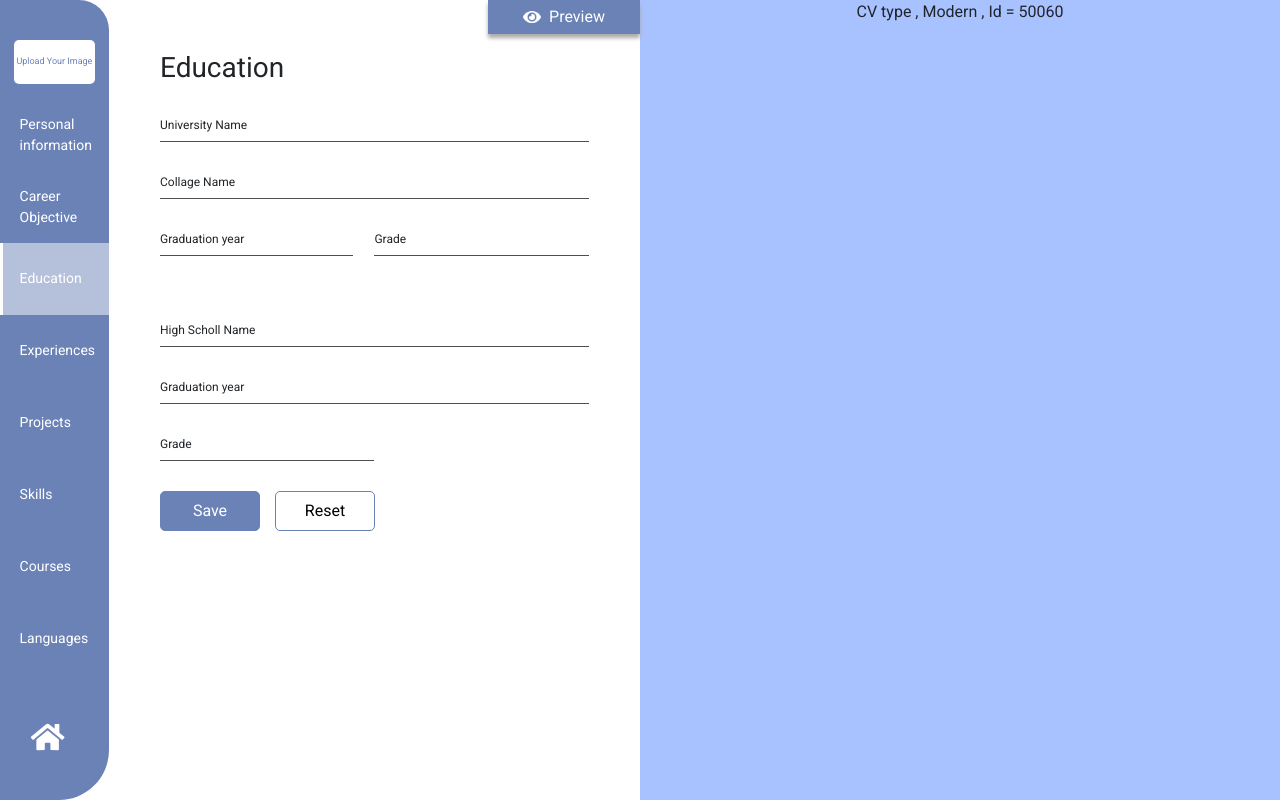
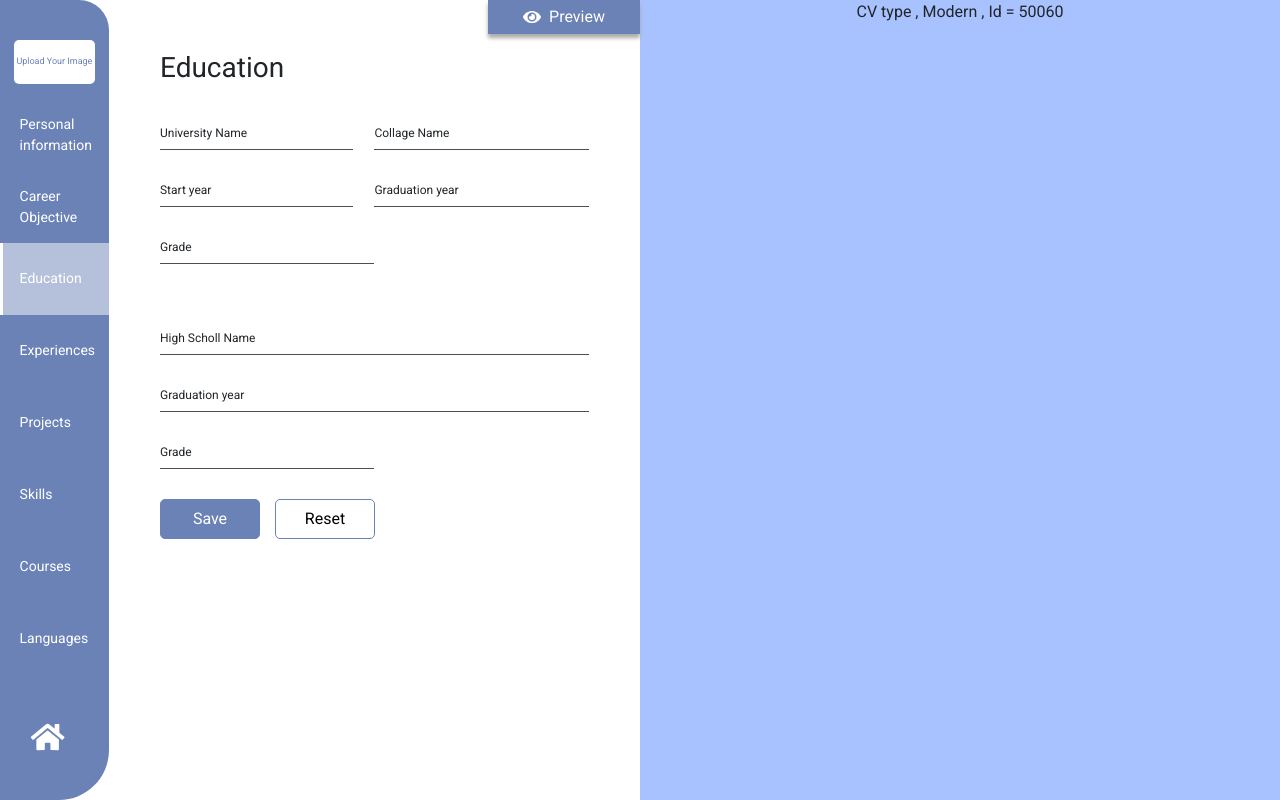
Before and after one commit to sohaila-mohamed/CV-Creator-ClientSide, a React (Create React App) app: page /Editor/Education in a window 1280 px wide. Built offline with nearby package versions, Linux system fonts and the light colour scheme.

Commit message:
Edit Editor in som fileds

```diff
--- a/src/components/editor/EditorComponents/Education/Education.jsx
+++ b/src/components/editor/EditorComponents/Education/Education.jsx
@@ -24,31 +24,28 @@ function Education(props) {
   const gradeHandler = (v) => {
     setEducation({ ...Education, grade: v });
   };
+  const uStartYearHandler = (v) => {
+    setEducation({ ...Education, uStartYear: v });
+  };
+  const collageHandler = (v) => {
+    setEducation({ ...Education, collage: v });
+  };
+  const uGradYearHandler = (v) => {
+    setEducation({ ...Education, uGraduationYear: v });
+  };
+  const uGradeHandler = (v) => {
+    setEducation({ ...Education, uGrade: v });
+  };
 
-
-    const collageHandler = (v) =>{
-        setEducation({...Education,collage:v})
-
-    }
-    const uGradYearHandler = (v) =>{
-        setEducation({...Education,uGraduationYear:v})
-    }
-    const uGradeHandler = (v) =>{
-        setEducation({...Education,uGrade:v})
-    }
-
-
-
-
-    const highSchoolHandler = (v) =>{
-        setEducation({...Education,highSchool:v})
-    }
-    const hGradYearHandler = (v) =>{
-        setEducation({...Education,hGraduationYear:v})
-    }
-    const hGradeHandler = (v) =>{
-        setEducation({...Education,hGrade:v})
-    }
+  const highSchoolHandler = (v) => {
+    setEducation({ ...Education, highSchool: v });
+  };
+  const hGradYearHandler = (v) => {
+    setEducation({ ...Education, hGraduationYear: v });
+  };
+  const hGradeHandler = (v) => {
+    setEducation({ ...Education, hGrade: v });
+  };
 
   const saveChanges = (e) => {
     // props.setPersonalData(psersonal)
@@ -64,27 +61,68 @@ function Education(props) {
     props.setEducationData(Education);
   };
 
-
   return (
     <div>
       <h3>Education</h3>
       <div className="collage pb-3">
-                <FormInput title="University Name" width="100" value={Education.university} valueBack={universityHandler}/>
-                <FormInput title="Collage Name" width="100" value={Education.collage} valueBack={collageHandler}/>
         <div className="d-flex justify-content-between">
-                <FormInput title="Graduation year" width="45" value={Education.uGraduationYear} valueBack={uGradYearHandler}/>
-               <FormInput title="Grade" width="50" value={Education.uGrade} valueBack={uGradeHandler}/>
+          <FormInput
+            title="University Name"
+            width="45"
+            value={Education.university}
+            valueBack={universityHandler}
+          />
+          <FormInput
+            title="Collage Name"
+            width="50"
+            value={Education.collage}
+            valueBack={collageHandler}
+          />
         </div>
+        <div className="d-flex justify-content-between">
+          <FormInput
+            title="Start year"
+            width="45"
+            type="number"
+            value={Education.uStartYear}
+            valueBack={uStartYearHandler}
+          />
+          <FormInput
+            title="Graduation year"
+            width="50"
+            type="number"
+            value={Education.uGraduationYear}
+            valueBack={uGradYearHandler}
+          />
+        </div>
+        <FormInput
+          title="Grade"
+          width="50"
+          value={Education.uGrade}
+          valueBack={uGradeHandler}
+        />
       </div>
 
-
       <div className="high Scholl mt-5">
-            <FormInput title="High Scholl Name" width="100" value={Education.highSchool} valueBack={highSchoolHandler}/>
-            <FormInput title="Graduation year" width="100" value={Education.hGraduationYear} valueBack={hGradYearHandler}/>
-            <FormInput title="Grade" width="50" value={Education.hGrade} valueBack={hGradeHandler}/>
+        <FormInput
+          title="High Scholl Name"
+          width="100"
+          value={Education.highSchool}
+          valueBack={highSchoolHandler}
+        />
+        <FormInput
+          title="Graduation year"
+          width="100"
+          value={Education.hGraduationYear}
+          valueBack={hGradYearHandler}
+        />
+        <FormInput
+          title="Grade"
+          width="50"
+          value={Education.hGrade}
+          valueBack={hGradeHandler}
+        />
       </div>
-
-
 
       <ActionBtns onSave={saveChanges} onReset={resetChanges} />
     </div>
--- a/src/components/editor/EditorComponents/Experience/Experience.jsx
+++ b/src/components/editor/EditorComponents/Experience/Experience.jsx
@@ -5,7 +5,6 @@ import ActionBtns from "../../../ui-utilities/ActionBtns/ActionBtns";
 // import { faPlus } from "@fortawesome/free-solid-svg-icons";
 
 const Experience = (props) => {
-
   const [Experience, setExperience] = useState({});
 
   useEffect(() => {
@@ -41,7 +40,12 @@ const Experience = (props) => {
   const endDate2Handler = (v) => {
     setExperience({ ...Experience, endDate2: v });
   };
-
+  const PosDes1Handler = (v) => {
+    setExperience({ ...Experience, PosDes1: v });
+  };
+  const PosDes2Handler = (v) => {
+    setExperience({ ...Experience, PosDes2: v });
+  };
   const saveChanges = (e) => {
     // props.setPersonalData(psersonal)
   };
@@ -85,15 +89,24 @@ const Experience = (props) => {
           valueBack={companyName1Handler}
         />
         <FormInput
+          title="Title Description"
+          value={Experience.PosDes1}
+          valueBack={PosDes1Handler}
+        />
+        <div className="d-flex justify-content-between">
+          <FormInput
             title="Start Date"
+            width="45"
             value={Experience.startDate1}
             valueBack={startDate1Handler}
           />
           <FormInput
             title="End Date"
+            width="50"
             value={Experience.endDate1}
             valueBack={endDate1Handler}
           />
+        </div>
       </div>
       <div className="mb-4 entry-Block">
         <h3>2</h3>
@@ -108,15 +121,24 @@ const Experience = (props) => {
           valueBack={companyName2Handler}
         />
         <FormInput
+          title="Title Description"
+          value={Experience.PosDes2}
+          valueBack={PosDes2Handler}
+        />
+        <div className="d-flex justify-content-between">
+          <FormInput
             title="Start Date"
+            width="45"
             value={Experience.startDate2}
             valueBack={startDate2Handler}
           />
           <FormInput
             title="End Date"
+            width="50"
             value={Experience.endDate2}
             valueBack={endDate2Handler}
           />
+        </div>
       </div>
       {/* <Button disabled={entries.length == 2} onClick={() => addEntry()}>
         Add Entry
--- a/src/components/editor/EditorComponents/PersonalInfo/PersonalInfo.jsx
+++ b/src/components/editor/EditorComponents/PersonalInfo/PersonalInfo.jsx
@@ -21,8 +21,8 @@ function PersonalInfo(props) {
   const lastNameHandler = (v) => {
     setPsersonal({ ...psersonal, lastName: v });
   };
-  const ageHandler = (v) => {
-    setPsersonal({ ...psersonal, age: v });
+  const DateofBirthHandler = (v) => {
+    setPsersonal({ ...psersonal, DateofBirth: v });
   };
   const telHandler = (v) => {
     setPsersonal({ ...psersonal, phoneNumber: v });
@@ -35,6 +35,9 @@ function PersonalInfo(props) {
   };
   const GitHubHandler = (v) => {
     setPsersonal({ ...psersonal, GitHub: v });
+  };
+  const positionHandler = (v) => {
+    setPsersonal({ ...psersonal, position: v });
   };
   const saveChanges = (e) => {
     props.setPersonalData(psersonal);
@@ -52,6 +55,12 @@ function PersonalInfo(props) {
   return (
     <div>
       <h3>Personal info</h3>
+      <FormInput
+        title="Position"
+        width="45"
+        value={psersonal.position}
+        valueBack={positionHandler}
+      />
       <div className=" d-flex justify-content-between aligen-items-center">
         <FormInput
           title="First name"
@@ -69,10 +78,10 @@ function PersonalInfo(props) {
 
       <div className=" d-flex justify-content-between aligen-items-center">
         <FormInput
-          title="Age"
-          type="text"
-          value={psersonal.age}
-          valueBack={ageHandler}
+          title="Date of Birth"
+          type="date"
+          value={psersonal.DateofBirth}
+          valueBack={DateofBirthHandler}
           width="45"
         />
         <FormInput
--- a/src/components/editor/EditorComponents/Projects/Projects.jsx
+++ b/src/components/editor/EditorComponents/Projects/Projects.jsx
@@ -38,8 +38,17 @@ const Projects = function (props) {
     SetProject({ ...Project, description: v.target.value });
   };
 
+  const TodateHandler = (v) => {
+    SetProject({ ...Project, to: v });
+  };
   const addProjects = () => {
-    SetProject({date:"", description: "" ,projectTitle:"",link:""})
+    SetProject({
+      date: "",
+      description: "",
+      projectTitle: "",
+      link: "",
+      to: "",
+    });
     SetArrProjects([...ArrProjects, Project]);
   };
   const removeProj = (id) => {
@@ -55,10 +64,16 @@ const Projects = function (props) {
           valueBack={titleHandler}
         />
         <FormInput
-          title=""
+          title="From"
           type="date"
           value={Project.date}
           valueBack={dateHandler}
+        />
+        <FormInput
+          title="To"
+          type="date"
+          value={Project.to}
+          valueBack={TodateHandler}
         />
         <FormInput title="Link" value={Project.link} valueBack={linkHandler} />
         <div className="form-floating mt-5">
@@ -83,7 +98,8 @@ const Projects = function (props) {
             <tr>
               <th scope="col">#</th>
               <th scope="col">Title</th>
-              <th scope="col">Date</th>
+              <th scope="col">From</th>
+              <th scope="col">To</th>
               <th scope="col">Link</th>
               <th scope="col">Description</th>
               <th></th>
@@ -95,6 +111,7 @@ const Projects = function (props) {
                 <th scope="row">{i + 1}</th>
                 <td>{proj.projectTitle}</td>
                 <td>{proj.date}</td>
+                <td>{proj.to}</td>
                 <td>{proj.link}</td>
                 <td>{proj.description}</td>
                 <td onClick={() => removeProj(i)}>
--- a/src/components/editor/editorWrapper/editorWrapper.jsx
+++ b/src/components/editor/editorWrapper/editorWrapper.jsx
@@ -20,7 +20,8 @@ function EditorWrapper() {
   const [personalInfo, setpersonalInfo] = useState({
     firstName: "",
     lastName: "",
-    age: "",
+    DateofBirth: "",
+    position: "",
     phoneNumber: "",
     address: "",
     Linkedin: "",
@@ -29,25 +30,27 @@ function EditorWrapper() {
 
   const [educationData, seteducationData] = useState({
     university: "",
-    collage:"",
+    collage: "",
     uGraduationYear: "",
+    uStartYear: "",
     uGrade: "",
 
-    highSchool:"",
-    hGraduationYear:"",
-    hGrade:""
-
+    highSchool: "",
+    hGraduationYear: "",
+    hGrade: "",
   });
 
   const [experienceData, setExperienceData] = useState({
     jobTitle1: "",
     companyName1: "",
+    PosDes1: "",
     startDate1: "",
     endDate1: "",
     jobTitle2: "",
     companyName2: "",
     startDate2: "",
     endDate2: "",
+    PosDes2: "",
   });
 
   const [coursesData, setCoursesData] = useState({
@@ -75,6 +78,7 @@ function EditorWrapper() {
   const [ProjectData, SetProjectData] = useState({
     projectTitle: "",
     date: "",
+    to: "",
     description: "",
     link: "",
   });
--- a/src/components/ui-utilities/FormInput.jsx
+++ b/src/components/ui-utilities/FormInput.jsx
@@ -33,7 +33,9 @@ function FormInput(props) {
 
   return (
     <div
-      className={`form-input  ${top ? "set-top" : ""} `}
+      className={`form-input ${props.type !== "date" ? "" : "set-top"} ${
+        top && props.type !== "date" ? "set-top" : ""
+      } `}
       style={{ width: props.width + "%" }}
     >
       <label>{props.title}</label>
```
Lines whose indentation alone changed are shown as unchanged.
